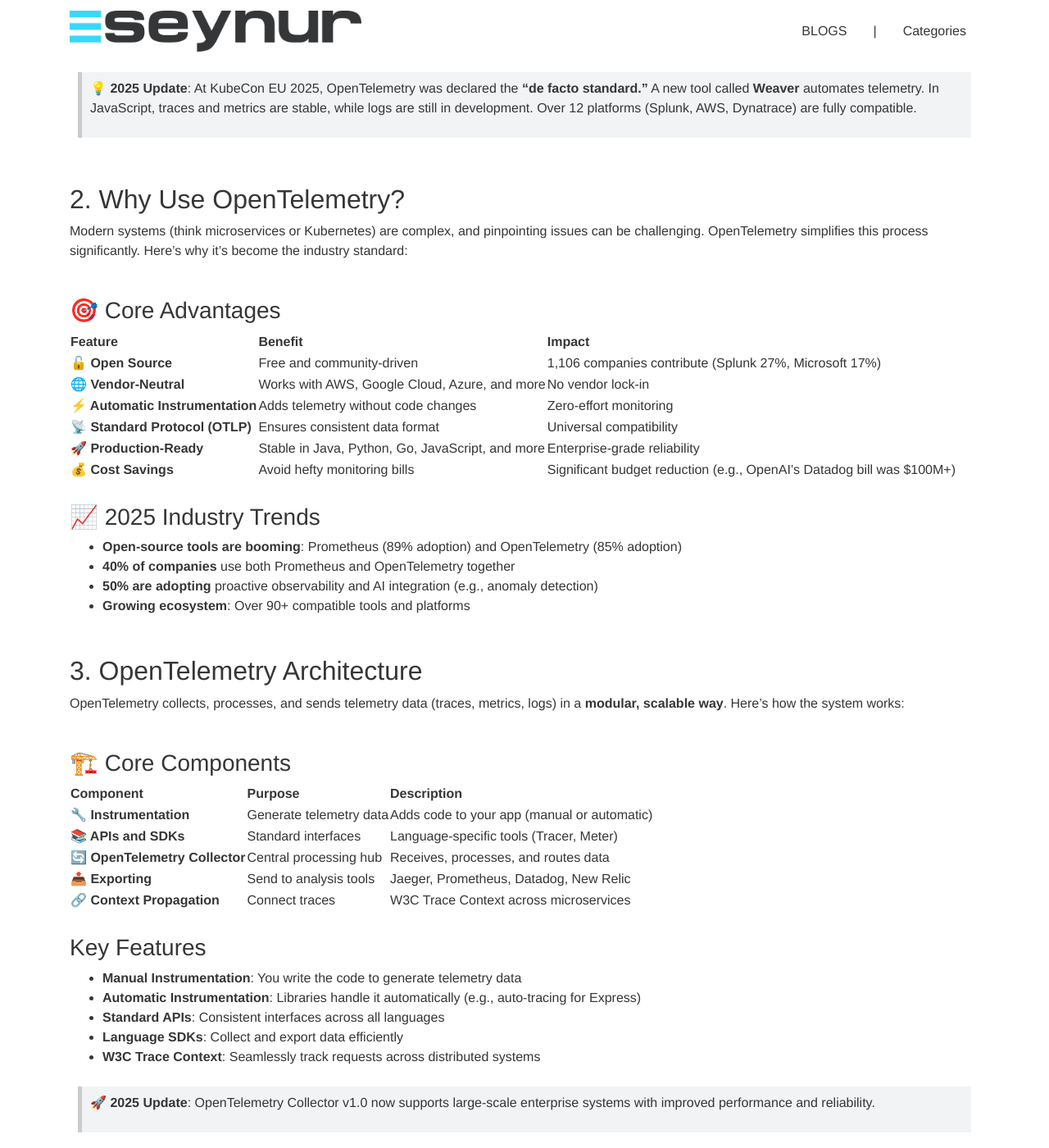
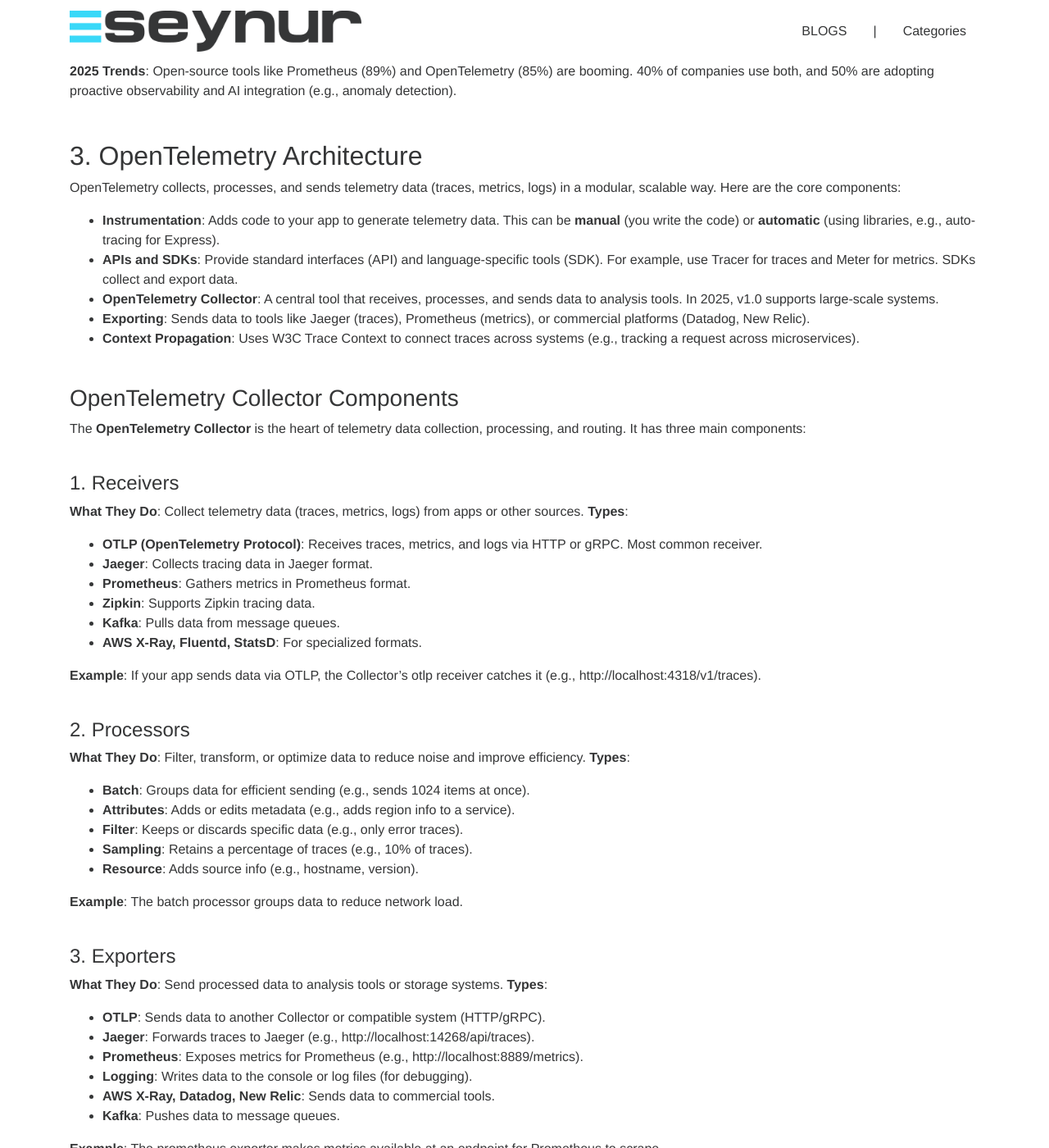
Before and after one commit to seynur/blog, a Jekyll site: the page built from _posts/2025-09-19-how-opentelemetry-use.md, in a window 1280 px wide and 1400 px high, scrolled down 1174 px. Shown: the whole window at 82% size. Built offline with Jekyll 4.4.1, drawn with Linux system fonts in a browser that asks for light colours; nearby versions of some CDN libraries; some of the changed text lies outside the part shown.

Commit message:
update to "What is OpenTelemetry and How to Use It? – A Beginner's Guide"

````diff
--- a/_posts/2025-09-19-how-opentelemetry-use.md
+++ b/_posts/2025-09-19-how-opentelemetry-use.md
@@ -7,188 +7,114 @@
 date: 19-09-2025
 tags: opentelemetry observability telemetry tracing metrics logs monitoring
 categories: OpenTelemetry
+
 ---
 
-# What is OpenTelemetry and How to Use It? – A Beginner's Guide
+# What is OpenTelemetry and How to Use It? – A Beginner’s Guide
 
-> **Welcome!** In this comprehensive guide, I'll walk you through **OpenTelemetry** (OTel) in a friendly and accessible way—explaining what it is, why it matters, and how you can implement it in your projects.
+Hey there! In this guide, I’ll walk you through **OpenTelemetry** (OTel) in a friendly and simple way—what it is, why it matters, and how you can use it. I’ll break down technical terms like **telemetry** (data about your app’s performance) and **observability** (understanding what’s happening inside your system) to make things crystal clear. We’ll set up a JavaScript example, and I’ll explain OpenTelemetry’s architecture. This guide is up-to-date as of September 2025, including the latest (e.g., OpenTelemetry Collector v1.0).
 
-I'll break down technical concepts like **telemetry** (data about your app's performance) and **observability** (understanding what's happening inside your system) to make everything crystal clear. We'll build a practical JavaScript example together, and I'll explain OpenTelemetry's architecture step by step.
-
-This guide is fully up-to-date as of September 2025, including the latest developments like OpenTelemetry Collector v1.0.
-
-**Let's dive in!** 🚀
+Let’s dive in!
 ## 1. What is OpenTelemetry?
 
-**OpenTelemetry** is an open-source observability framework developed by the **Cloud Native Computing Foundation (CNCF)**. It collects, processes, and sends **telemetry data**—like **traces**, **metrics**, and **logs**—from your applications to analysis tools (e.g., Prometheus, Jaeger, Datadog).
+**OpenTelemetry** is an open-source observability framework developed by the **Cloud Native Computing Foundation (CNCF)**. It collects, processes, and sends **telemetry data**—like **traces**, **metrics**, and **logs**—from your applications to analysis tools (e.g., Prometheus, Jaeger, Datadog). Born in 2019 from the merger of OpenTracing and OpenCensus, it’s now the go-to standard for observability.
 
-Born in 2019 from the merger of OpenTracing and OpenCensus, it's now the **go-to standard for observability**.
+- **Traces**: Track a request’s journey through your system (e.g., what happens when a user clicks a button).
+- **Metrics**: Numeric data (e.g., CPU usage, request count).
+- **Logs**: Error messages or event records (e.g., “User not found”).
 
-### The Three Pillars of Observability
+OpenTelemetry gathers this data in a standardized way, preventing **vendor lock-in** and working seamlessly with multiple analysis tools.
 
-OpenTelemetry focuses on three key types of telemetry data:
-
-| **Type** | **Description** | **Example** |
-|----------|----------------|-------------|
-| **🔍 Traces** | Track a request's journey through your system | What happens when a user clicks a button |
-| **📊 Metrics** | Numeric data about system performance | CPU usage, request count, response time |
-| **📝 Logs** | Error messages or event records | "User not found", "Database connection failed" |
-
-### Key Benefits
-
-- **Standardized Data Collection**: Gathers telemetry data in a consistent way
-- **Vendor Neutrality**: Prevents vendor lock-in and works with multiple analysis tools
-- **Open Source**: Free and community-driven development
-
-> **💡 2025 Update**: At KubeCon EU 2025, OpenTelemetry was declared the **"de facto standard."** A new tool called **Weaver** automates telemetry. In JavaScript, traces and metrics are stable, while logs are still in development. Over 12 platforms (Splunk, AWS, Dynatrace) are fully compatible.
+**2025 Update**: At KubeCon EU 2025, OpenTelemetry was declared the “de facto standard.” A new tool called **Weaver** automates telemetry. In JavaScript, traces and metrics are stable, while logs are still in development. Over 12 platforms (Splunk, AWS, Dynatrace) are fully compatible.
 
 ## 2. Why Use OpenTelemetry?
 
-Modern systems (think microservices or Kubernetes) are complex, and pinpointing issues can be challenging. OpenTelemetry simplifies this process significantly. Here's why it's become the industry standard:
+Modern systems (think microservices or Kubernetes) are complex, and pinpointing issues can be tough. OpenTelemetry simplifies this. Here’s why it’s awesome:
 
-### 🎯 Core Advantages
+- **Open Source**: Free and community-driven (1,106 companies contribute; Splunk 27%, Microsoft 17%).
+- **Vendor-Neutral**: Works with AWS, Google Cloud, Azure, and more.
+- **Automatic Instrumentation**: Adds telemetry without code changes.
+- **Standard Protocol (OTLP)**: Ensures consistent data.
+- **Production-Ready**: Stable in Java, Python, Go, JavaScript, and more.
+- **Cost Savings**: Avoid hefty bills (e.g., OpenAI’s Datadog bill was $100M+).
 
-| **Feature** | **Benefit** | **Impact** |
-|-------------|-------------|------------|
-| **🔓 Open Source** | Free and community-driven | 1,106 companies contribute (Splunk 27%, Microsoft 17%) |
-| **🌐 Vendor-Neutral** | Works with AWS, Google Cloud, Azure, and more | No vendor lock-in |
-| **⚡ Automatic Instrumentation** | Adds telemetry without code changes | Zero-effort monitoring |
-| **📡 Standard Protocol (OTLP)** | Ensures consistent data format | Universal compatibility |
-| **🚀 Production-Ready** | Stable in Java, Python, Go, JavaScript, and more | Enterprise-grade reliability |
-| **💰 Cost Savings** | Avoid hefty monitoring bills | Significant budget reduction (e.g., OpenAI's Datadog bill was $100M+) |
-
-### 📈 2025 Industry Trends
-
-- **Open-source tools are booming**: Prometheus (89% adoption) and OpenTelemetry (85% adoption)
-- **40% of companies** use both Prometheus and OpenTelemetry together
-- **50% are adopting** proactive observability and AI integration (e.g., anomaly detection)
-- **Growing ecosystem**: Over 90+ compatible tools and platforms
+**2025 Trends**: Open-source tools like Prometheus (89%) and OpenTelemetry (85%) are booming. 40% of companies use both, and 50% are adopting proactive observability and AI integration (e.g., anomaly detection).
 
 ## 3. OpenTelemetry Architecture
 
-OpenTelemetry collects, processes, and sends telemetry data (traces, metrics, logs) in a **modular, scalable way**. Here's how the system works:
+OpenTelemetry collects, processes, and sends telemetry data (traces, metrics, logs) in a modular, scalable way. Here are the core components:
 
-### 🏗️ Core Components
+- **Instrumentation**: Adds code to your app to generate telemetry data. This can be **manual** (you write the code) or **automatic** (using libraries, e.g., auto-tracing for Express).
+- **APIs and SDKs**: Provide standard interfaces (API) and language-specific tools (SDK). For example, use Tracer for traces and Meter for metrics. SDKs collect and export data.
+- **OpenTelemetry Collector**: A central tool that receives, processes, and sends data to analysis tools. In 2025, v1.0 supports large-scale systems.
+- **Exporting**: Sends data to tools like Jaeger (traces), Prometheus (metrics), or commercial platforms (Datadog, New Relic).
+- **Context Propagation**: Uses W3C Trace Context to connect traces across systems (e.g., tracking a request across microservices).
 
-| **Component** | **Purpose** | **Description** |
-|---------------|-------------|-----------------|
-| **🔧 Instrumentation** | Generate telemetry data | Adds code to your app (manual or automatic) |
-| **📚 APIs and SDKs** | Standard interfaces | Language-specific tools (Tracer, Meter) |
-| **🔄 OpenTelemetry Collector** | Central processing hub | Receives, processes, and routes data |
-| **📤 Exporting** | Send to analysis tools | Jaeger, Prometheus, Datadog, New Relic |
-| **🔗 Context Propagation** | Connect traces | W3C Trace Context across microservices |
+### OpenTelemetry Collector Components
 
-### Key Features
+The **OpenTelemetry Collector** is the heart of telemetry data collection, processing, and routing. It has three main components:
 
-- **Manual Instrumentation**: You write the code to generate telemetry data
-- **Automatic Instrumentation**: Libraries handle it automatically (e.g., auto-tracing for Express)
-- **Standard APIs**: Consistent interfaces across all languages
-- **Language SDKs**: Collect and export data efficiently
-- **W3C Trace Context**: Seamlessly track requests across distributed systems
+#### 1. Receivers
 
-> **🚀 2025 Update**: OpenTelemetry Collector v1.0 now supports large-scale enterprise systems with improved performance and reliability.
+**What They Do**: Collect telemetry data (traces, metrics, logs) from apps or other sources.
+**Types**:
+  - **OTLP (OpenTelemetry Protocol)**: Receives traces, metrics, and logs via HTTP or gRPC. Most common receiver.
+  - **Jaeger**: Collects tracing data in Jaeger format.
+  - **Prometheus**: Gathers metrics in Prometheus format.
+  - **Zipkin**: Supports Zipkin tracing data.
+  - **Kafka**: Pulls data from message queues.
+  - **AWS X-Ray, Fluentd, StatsD**: For specialized formats.
 
-### 🔄 OpenTelemetry Collector Components
+**Example**: If your app sends data via OTLP, the Collector’s otlp receiver catches it (e.g., http://localhost:4318/v1/traces).
 
-The **OpenTelemetry Collector** is the heart of telemetry data collection, processing, and routing. It consists of three main components that work together:
+#### 2. Processors
 
-#### 1. 📥 Receivers
+**What They Do**: Filter, transform, or optimize data to reduce noise and improve efficiency.
+**Types**:
+  - **Batch**: Groups data for efficient sending (e.g., sends 1024 items at once).
+  - **Attributes**: Adds or edits metadata (e.g., adds region info to a service).
+  - **Filter**: Keeps or discards specific data (e.g., only error traces).
+  - **Sampling**: Retains a percentage of traces (e.g., 10% of traces).
+  - **Resource**: Adds source info (e.g., hostname, version).
 
-**Purpose**: Collect telemetry data (traces, metrics, logs) from applications or other sources.
+**Example**: The batch processor groups data to reduce network load.
 
-| **Type** | **Protocol** | **Use Case** | **Example Endpoint** |
-|----------|--------------|--------------|---------------------|
-| **OTLP** | HTTP/gRPC | Most common receiver | `http://localhost:4318/v1/traces` |
-| **Jaeger** | HTTP | Jaeger tracing data | `http://localhost:14268/api/traces` |
-| **Prometheus** | HTTP | Metrics scraping | `http://localhost:9090/metrics` |
-| **Zipkin** | HTTP | Zipkin tracing | `http://localhost:9411/api/v2/spans` |
-| **Kafka** | Kafka | Message queues | `kafka://localhost:9092` |
-| **AWS X-Ray** | HTTP | AWS services | `https://xray.amazonaws.com` |
+#### 3. Exporters
 
-> **💡 Example**: If your app sends data via OTLP, the Collector's OTLP receiver catches it at `http://localhost:4318/v1/traces`.
+**What They Do**: Send processed data to analysis tools or storage systems.
+**Types**:
+  - **OTLP**: Sends data to another Collector or compatible system (HTTP/gRPC).
+  - **Jaeger**: Forwards traces to Jaeger (e.g., http://localhost:14268/api/traces).
+  - **Prometheus**: Exposes metrics for Prometheus (e.g., http://localhost:8889/metrics).
+  - **Logging**: Writes data to the console or log files (for debugging).
+  - **AWS X-Ray, Datadog, New Relic**: Sends data to commercial tools.
+  - **Kafka**: Pushes data to message queues.
 
-#### 2. ⚙️ Processors
-
-**Purpose**: Filter, transform, or optimize data to reduce noise and improve efficiency.
-
-| **Processor** | **Function** | **Configuration** | **Benefit** |
-|---------------|--------------|-------------------|-------------|
-| **Batch** | Groups data for efficient sending | `send_batch_size: 1024` | Reduces network load |
-| **Attributes** | Adds/edits metadata | `region: "us-west-2"` | Enriches data context |
-| **Filter** | Keeps/discards specific data | `only error traces` | Reduces noise |
-| **Sampling** | Retains percentage of traces | `10% of traces` | Controls data volume |
-| **Resource** | Adds source information | `hostname, version` | Improves traceability |
-
-> **💡 Example**: The batch processor groups 1024 items together before sending, significantly reducing network overhead.
-
-#### 3. 📤 Exporters
-
-**Purpose**: Send processed data to analysis tools or storage systems.
-
-| **Exporter** | **Target** | **Protocol** | **Example Endpoint** |
-|--------------|------------|--------------|---------------------|
-| **OTLP** | Another Collector | HTTP/gRPC | `http://collector:4317` |
-| **Jaeger** | Jaeger UI | HTTP | `http://localhost:14268/api/traces` |
-| **Prometheus** | Prometheus | HTTP | `http://localhost:8889/metrics` |
-| **Logging** | Console/Files | Text | Debug output |
-| **Datadog** | Datadog APM | HTTP | `https://api.datadoghq.com` |
-| **Kafka** | Message Queue | Kafka | `kafka://localhost:9092` |
-
-> **💡 Example**: The Prometheus exporter makes metrics available at `http://localhost:8889/metrics` for Prometheus to scrape.
+**Example**: The prometheus exporter makes metrics available at an endpoint for Prometheus to scrape.
 
 <div align="center">
-<img src="/assets/img/blog/2025-09-19-opentelemetry.png" alt="OpenTelemetry Architecture" width="600" style="max-width: 100%; height: auto;" />
+<img src="/assets/img/blog/2025-09-19-opentelemetry.png" alt="OpenTelemetry Architecture" width="900" style="max-width: 100%; height: auto;" />
 <p><em>Figure 1. OpenTelemetry Collector architecture showing receivers, processors, and exporters. Source: Created by the author.</em></p>
 </div>
 
-### 📋 Summary
+**Summary**: The Collector **receives** data, **processes** it, and **exports** it to analysis tools. Its modular design adapts to various systems and needs.
 
-The OpenTelemetry Collector follows a simple but powerful workflow:
+## 4. OpenTelemetry in Action: Node.js Example
 
-1. **📥 Receives** data from various sources
-2. **⚙️ Processes** data to optimize and enrich it
-3. **📤 Exports** data to analysis tools
+Let’s build a dice-rolling app to show OpenTelemetry’s tracing and metrics in action. The app handles user requests and returns random dice roll results.
 
-Its **modular design** adapts to various systems and needs, making it the perfect solution for modern observability requirements.
-
-## 4. 🚀 OpenTelemetry in Action: Node.js Example
-
-Let's build a **dice-rolling application** to demonstrate OpenTelemetry's tracing and metrics capabilities in a real-world scenario. This app will handle user requests and return random dice roll results while generating comprehensive telemetry data.
-
-### 📋 Project Overview
-
-- **Application**: Simple dice rolling API
-- **Features**: Request tracing, metrics collection, error handling
-- **Technologies**: Node.js, Express, OpenTelemetry
-- **Output**: Traces in Jaeger, Metrics in Prometheus
-
----
-
-### Step 1: 🛠️ Project Setup
-
-First, let's create our project directory and install the necessary dependencies:
+### Step 1: Project Setup
 
 ```bash
-# Create project directory
 mkdir otel-dice-app
 cd otel-dice-app
-
-# Initialize npm project
 npm init -y
-
-# Install dependencies
-npm install express @opentelemetry/api @opentelemetry/sdk-node \
-  @opentelemetry/exporter-jaeger @opentelemetry/exporter-trace-otlp-http \
-  @opentelemetry/exporter-metrics-otlp-http @opentelemetry/resources \
-  @opentelemetry/semantic-conventions @opentelemetry/sdk-trace-node \
-  @opentelemetry/sdk-metrics @opentelemetry/instrumentation-express
+npm install express @opentelemetry/api @opentelemetry/sdk-node @opentelemetry/exporter-jaeger @opentelemetry/exporter-trace-otlp-http @opentelemetry/exporter-metrics-otlp-http @opentelemetry/resources @opentelemetry/semantic-conventions @opentelemetry/sdk-trace-node @opentelemetry/sdk-metrics @opentelemetry/instrumentation-express
 ```
 
-> **💡 Note**: We're installing both Jaeger and OTLP exporters to demonstrate different integration options.
+### Step 2: OpenTelemetry Configuration
 
-### Step 2: ⚙️ OpenTelemetry Configuration
-
-Create `instrumentation.js` to configure OpenTelemetry for our application:
+Create instrumentation.js:
 
 ```javascript
 const { NodeSDK } = require('@opentelemetry/sdk-node');
@@ -200,127 +126,53 @@
 const { resourceFromAttributes } = require('@opentelemetry/resources');
 const { ATTR_SERVICE_NAME, ATTR_SERVICE_VERSION } = require('@opentelemetry/semantic-conventions');
 
-// Environment configuration
 const isProduction = process.env.NODE_ENV === 'production';
 const useCollector = process.env.USE_COLLECTOR === 'true';
 
-// Configure trace exporter based on environment
-const traceExporter = isProduction
-  ? (useCollector
-    ? new OTLPTraceExporter({ url: 'http://localhost:4318/v1/traces' })
-    : new JaegerExporter({ endpoint: 'http://localhost:14268/api/traces' }))
-  : new ConsoleSpanExporter();
+const traceExporter = isProduction ? (useCollector ? new OTLPTraceExporter({ url: 'http://localhost:4318/v1/traces' }) : new JaegerExporter({ endpoint: 'http://localhost:14268/api/traces' })) : new ConsoleSpanExporter();
+const metricExporter = isProduction ? (useCollector ? new OTLPMetricExporter({ url: 'http://localhost:4318/v1/metrics' }) : new ConsoleMetricExporter()) : new ConsoleMetricExporter();
 
-// Configure metric exporter based on environment
-const metricExporter = isProduction
-  ? (useCollector
-    ? new OTLPMetricExporter({ url: 'http://localhost:4318/v1/metrics' })
-    : new ConsoleMetricExporter())
-  : new ConsoleMetricExporter();
-
-// Initialize OpenTelemetry SDK
 const sdk = new NodeSDK({
-  resource: resourceFromAttributes({
-    [ATTR_SERVICE_NAME]: 'dice-server',
-    [ATTR_SERVICE_VERSION]: '0.1.0'
-  }),
+  resource: resourceFromAttributes({ [ATTR_SERVICE_NAME]: 'dice-server', [ATTR_SERVICE_VERSION]: '0.1.0' }),
   traceExporter,
-  metricReader: new PeriodicExportingMetricReader({
-    exporter: metricExporter
-  })
+  metricReader: new PeriodicExportingMetricReader({ exporter: metricExporter })
 });
-
-// Start the SDK
 sdk.start();
 ```
 
-> **🔧 Configuration Details**:
-> - **Development**: Uses console exporters for easy debugging
-> - **Production**: Supports both Jaeger and OTLP collectors
-> - **Service Info**: Identifies our service as "dice-server" v0.1.0
+### Step 3: Express Application
 
-### Step 3: 🎲 Express Application
-
-Create `app.js` with our dice-rolling API:
+Create app.js:
 
 ```javascript
 const { trace, metrics } = require('@opentelemetry/api');
 const express = require('express');
 
-// Initialize OpenTelemetry instruments
 const tracer = trace.getTracer('dice-server', '0.1.0');
 const meter = metrics.getMeter('dice-server', '0.1.0');
-const counter = meter.createCounter('requests.count', {
-  description: 'Total number of requests'
-});
+const counter = meter.createCounter('requests.count', { description: 'Total number of requests' });
 
 const app = express();
 
-// Dice rolling endpoint with tracing and metrics
 app.get('/rolldice', (req, res) => {
-  // Start a new span for this request
   const span = tracer.startSpan('rolldice-request');
-
-  // Increment request counter
   counter.add(1);
 
-  try {
-    // Parse and validate input
-    const rolls = parseInt(req.query.rolls) || NaN;
+  const rolls = parseInt(req.query.rolls) || NaN;
+  if (isNaN(rolls)) {
+    span.setAttribute('error', 'Invalid rolls parameter');
+    span.end();
+    return res.status(400).send('Rolls parameter is missing or not a number.');
+  }
 
-    if (isNaN(rolls)) {
-      span.setAttribute('error', 'Invalid rolls parameter');
-      span.setStatus({ code: 2, message: 'Invalid input' }); // ERROR status
-      span.end();
-      return res.status(400).json({
-        error: 'Rolls parameter is missing or not a number.'
-      });
-    }
-
-    // Generate dice rolls
-    const result = Array.from({ length: rolls }, () =>
-      Math.floor(Math.random() * 6) + 1
-    );
-
-    // Add attributes to span
-    span.setAttribute('rolls.count', rolls);
-    span.setAttribute('rolls.result', result.join(','));
-    span.setStatus({ code: 1 }); // OK status
-    span.end();
-
-    // Return result
-    res.json({
-      rolls: result,
-      total: result.reduce((sum, roll) => sum + roll, 0)
-    });
-
-  } catch (error) {
-    span.setAttribute('error', error.message);
-    span.setStatus({ code: 2, message: error.message });
-    span.end();
-    res.status(500).json({ error: 'Internal server error' });
-  }
+  const result = Array.from({ length: rolls }, () => Math.floor(Math.random() * 6) + 1);
+  span.setAttribute('rolls.count', rolls);
+  span.end();
+  res.json(result);
 });
 
-// Health check endpoint
-app.get('/health', (req, res) => {
-  res.json({ status: 'healthy', timestamp: new Date().toISOString() });
-});
-
-// Start server
-const PORT = process.env.PORT || 8080;
-app.listen(PORT, () => {
-  console.log(`🎲 Dice server running at http://localhost:${PORT}`);
-  console.log(`📊 Health check: http://localhost:${PORT}/health`);
-  console.log(`🎯 Roll dice: http://localhost:${PORT}/rolldice?rolls=3`);
-});
+app.listen(8080, () => console.log('Server running at http://localhost:8080'));
 ```
-
-> **🎯 Key Features**:
-> - **Tracing**: Each request creates a span with detailed attributes
-> - **Metrics**: Request counter tracks total API calls
-> - **Error Handling**: Proper error status and attributes
-> - **Validation**: Input validation with meaningful error messages
 
 ### Step 4: Docker and Collector Setup
 
````
